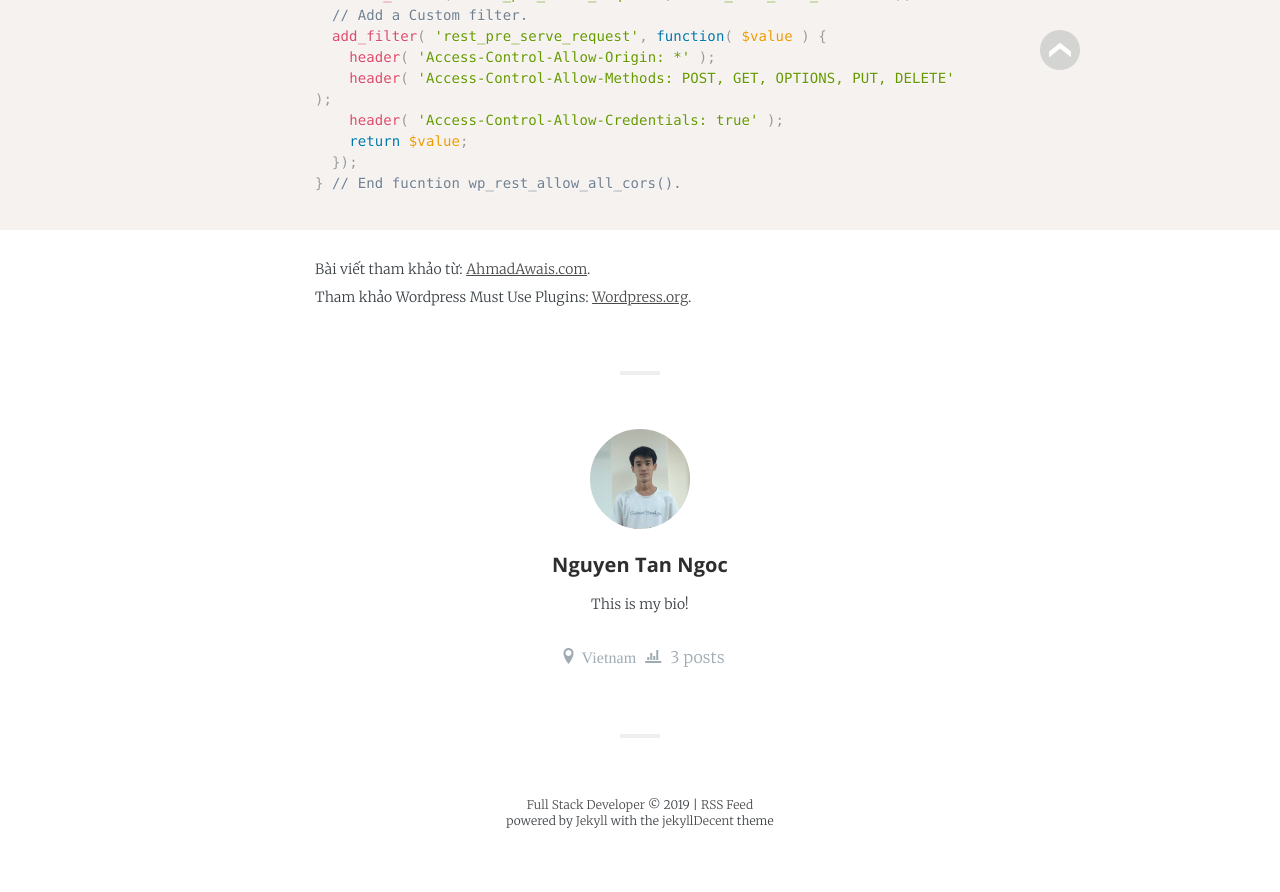
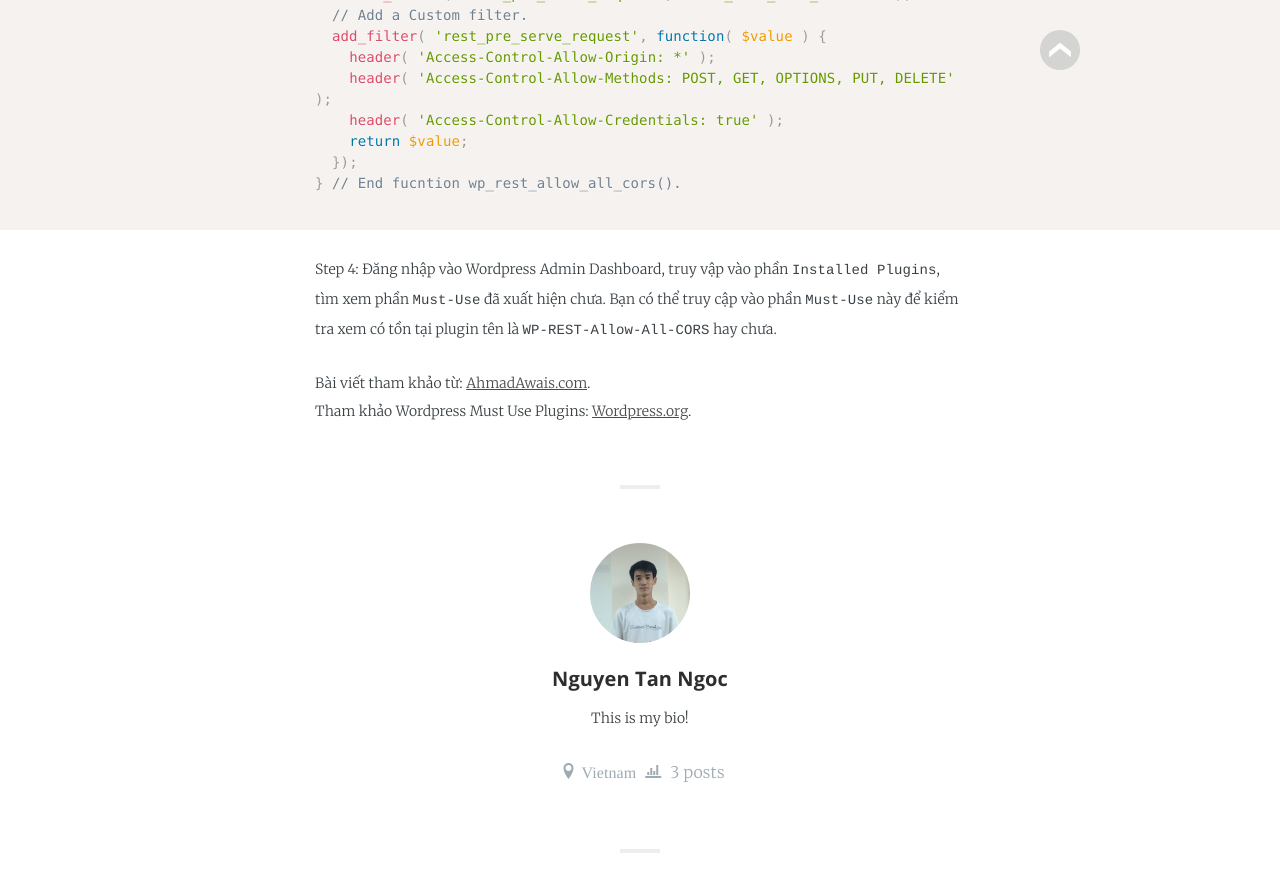
Before and after one commit to tanngoc93/tanngoc93.github.io, a Jekyll site: the page built from _posts/2019-06-12-allow-all-cross-origin-requests to-your-WordPress-site's-REST-API.md, in a window 1280 px wide and 900 px high, scrolled down 2487 px. Shown: the top 892 px of the window. Built offline with Jekyll 4.4.1, drawn with Linux system fonts in a browser that asks for light colours; some web fonts are replaced; before the commit the page ends 3337 px from its top, so only the background shows below that.

Commit message:
Update 2019-06-12-allow-all-cross-origin-requests to-your-WordPress-site's-REST-API.md

````diff
--- a/_posts/2019-06-12-allow-all-cross-origin-requests to-your-WordPress-site's-REST-API.md
+++ b/_posts/2019-06-12-allow-all-cross-origin-requests to-your-WordPress-site's-REST-API.md
@@ -83,5 +83,7 @@
 
 ```
 
+Step 4: Đăng nhập vào Wordpress Admin Dashboard, truy vập vào phần ```Installed Plugins```, tìm xem phần ```Must-Use``` đã xuất hiện chưa. Bạn có thể truy cập vào phần ``` Must-Use``` này để kiểm tra xem có tồn tại plugin tên là ```WP-REST-Allow-All-CORS``` hay chưa.
+
 Bài viết tham khảo từ: [AhmadAwais.com](https://github.com/ahmadawais/WP-REST-Allow-All-CORS).<br />
 Tham khảo Wordpress Must Use Plugins: [Wordpress.org](https://wordpress.org/support/article/must-use-plugins/).
````
